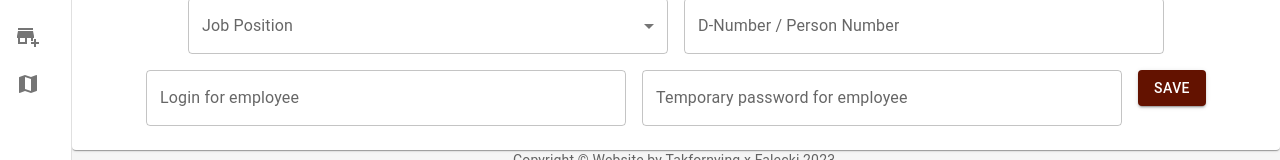
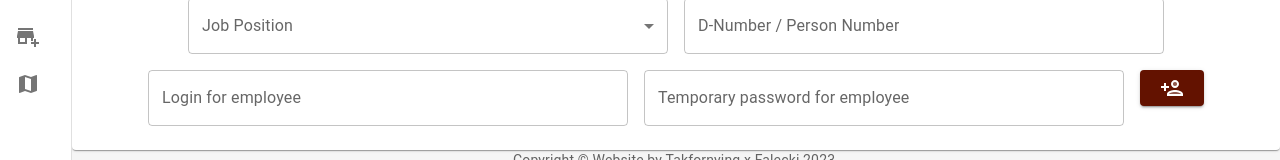
Before and after one commit to LilWebDeveloper/TakfornyingApp, a React (Create React App) app: page /dashboard/employees/new in a window 1280 px wide. Shown: the part 253-413 px from the top of the page. Built offline with nearby package versions, Linux system fonts and the light colour scheme; the HTML template or start-up script is replaced by a standard one.

Commit message:
Add icons to form buttons

```diff
--- a/src/components/employees/EmployeeForm.tsx
+++ b/src/components/employees/EmployeeForm.tsx
@@ -6,6 +6,8 @@ import Paper from "@mui/material/Paper";
 import { Form } from "react-router-dom";
 
 import { JobPosition } from "../../fake-db/JobPositionList";
+
+import PersonAddTwoToneIcon from '@mui/icons-material/PersonAddTwoTone';
 
 import classes from "../../style/Froms.module.css";
 
@@ -86,7 +88,7 @@ function EmployeeForm({ method, employee }: any) {
               variant="contained"
               color="primary"
             >
-              save
+              <PersonAddTwoToneIcon />
             </Button>
           </Form>
         </Paper>
--- a/src/components/employees/EmployeeItem.tsx
+++ b/src/components/employees/EmployeeItem.tsx
@@ -10,6 +10,9 @@ import Paper from "@mui/material/Paper";
 import classes from "../../style/Item.module.css";
 
 import { Button, createTheme, ThemeProvider } from "@mui/material";
+
+import EditTwoToneIcon from '@mui/icons-material/EditTwoTone';
+import DeleteTwoToneIcon from '@mui/icons-material/DeleteTwoTone';
 
 import { Link, useSubmit } from "react-router-dom";
 
@@ -70,9 +73,11 @@ function EmployeeItem({ employee }: any) {
       </TableContainer>
       <menu className={classes.actions}>
         <Button variant="contained" color="primary">
+          <EditTwoToneIcon sx={{mr: 1}}/>
           <Link to="edit">Edit</Link>
         </Button>
         <Button onClick={DeleteHandler} variant="contained" color="primary">
+          <DeleteTwoToneIcon sx={{mr: 1}}/>
           Delete
         </Button>
       </menu>
--- a/src/components/orders/OrderForm.tsx
+++ b/src/components/orders/OrderForm.tsx
@@ -1,4 +1,7 @@
 import { Button, TextField, MenuItem } from "@mui/material";
+import Grid from "@mui/material/Grid";
+import Paper from "@mui/material/Paper";
+import AddCircleTwoToneIcon from '@mui/icons-material/AddCircleTwoTone';
 
 import { RoofPaint } from "../../fake-db/RoofPaint";
 
@@ -9,6 +12,8 @@ import classes from "../../style/Froms.module.css";
 function OrderForm({ method, order, selectEmployees }: any) {
   return (
     <div>
+      <Grid item xs={12}>
+        <Paper sx={{ p: 2, display: "flex", flexDirection: "column" }}>
           <Form method={method} className={classes.order_form}>
             <TextField
               sx={{ m: 1 }}
@@ -80,10 +85,17 @@ function OrderForm({ method, order, selectEmployees }: any) {
                 </MenuItem>
               ))}
             </TextField>
-        <Button type="submit" sx={{ m: 1 }} variant="contained" color="primary">
-          save
+            <Button
+              type="submit"
+              sx={{ m: 1 }}
+              variant="contained"
+              color="primary"
+            >
+              <AddCircleTwoToneIcon />
             </Button>
           </Form>
+        </Paper>
+      </Grid>
     </div>
   );
 }
--- a/src/components/orders/OrderItem.tsx
+++ b/src/components/orders/OrderItem.tsx
@@ -6,6 +6,8 @@ import TableContainer from "@mui/material/TableContainer";
 import TableHead from "@mui/material/TableHead";
 import TableRow from "@mui/material/TableRow";
 import Paper from "@mui/material/Paper";
+import EditTwoToneIcon from '@mui/icons-material/EditTwoTone';
+import DeleteTwoToneIcon from '@mui/icons-material/DeleteTwoTone';
 
 import classes from "../../style/Item.module.css";
 
@@ -77,9 +79,11 @@ function OrderItem({ order }: Order) {
       </TableContainer>
       <menu className={classes.actions}>
         <Button variant="contained" color="primary">
+          <EditTwoToneIcon sx={{mr: 1}}/>
           <Link to="edit">Edit</Link>
         </Button>
         <Button onClick={DeleteHandler} variant="contained" color="primary">
+          <DeleteTwoToneIcon sx={{mr: 1}}/>
           Delete
         </Button>
       </menu>
```
Lines whose indentation alone changed are shown as unchanged.
